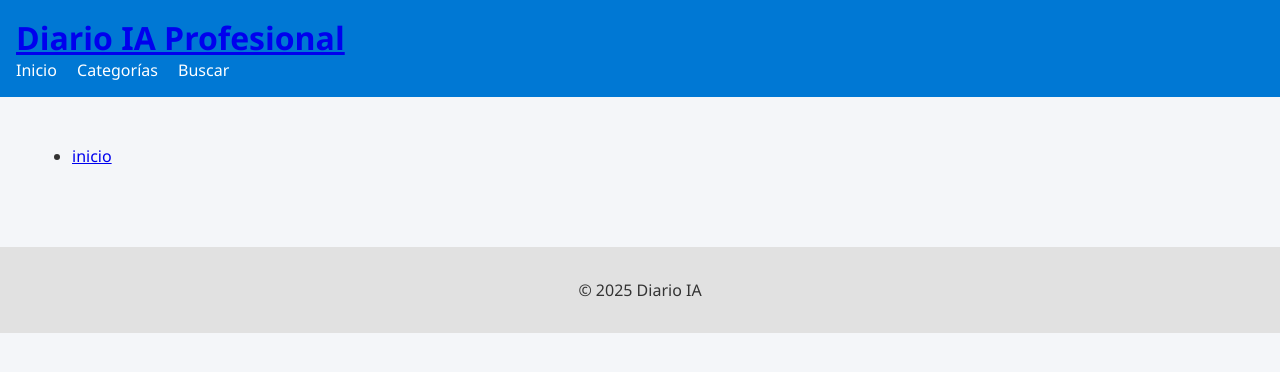
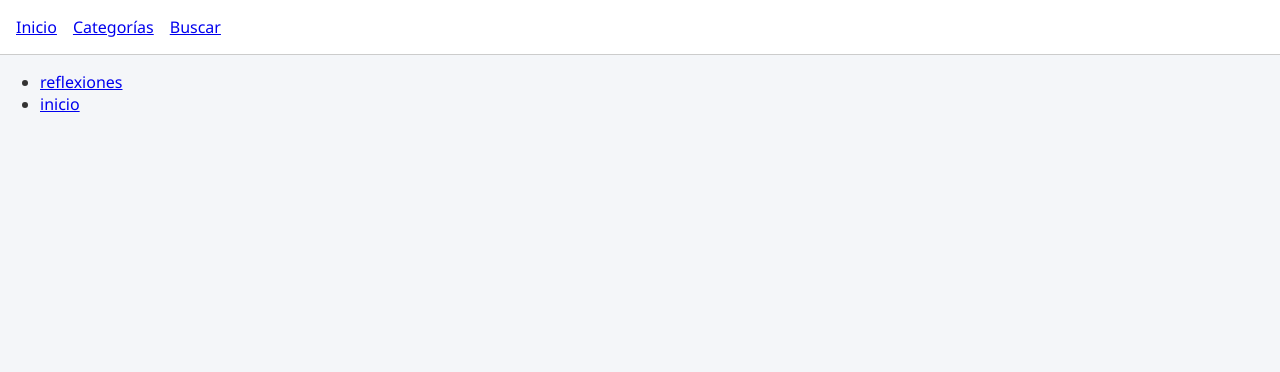
Before and after one commit to dzafondynamizatic/mi-diario-ia, a Jekyll site: the page built from categorias.html, in a window 1280 px wide. Shown: the top 372 px of the page. Built offline with Jekyll 4.4.1, drawn with Linux system fonts in a browser that asks for light colours.

Commit message:
Otros cambios

```diff
--- a/_config.yml
+++ b/_config.yml
@@ -1,12 +1,10 @@
-title: Diario IA Profesional
-description: Un blog profesional con IA y diseño Copilot
+title: Diario IA
+description: Un blog profesional con IA y Jekyll
 baseurl: ""
 url: "https://tuusuario.github.io/diario-ia"
 theme: minima
 plugins:
-  - jekyll-feed
+  - jekyll-paginate
   - jekyll-seo-tag
-  - jekyll-paginate
-  - jekyll-sitemap
 paginate: 5
 paginate_path: "/page:num/"
--- a/_layouts/default.html
+++ b/_layouts/default.html
@@ -2,25 +2,17 @@
 <html lang="es">
 <head>
   <meta charset="UTF-8">
-  <title>{{ page.title }} | {{ site.title }}</title>
-  <meta name="viewport" content="width=device-width, initial-scale=1">
-  <link rel="stylesheet" href="{{ '/assets/css/style.css' | relative_url }}">
-  {% seo %}
+  <title>{{ page.title }}</title>
+  <link rel="stylesheet" href="/assets/css/style.css">
 </head>
 <body>
-  <header>
-    <h1><a href="{{ '/' | relative_url }}">{{ site.title }}</a></h1>
-    <nav>
-      <a href="{{ '/' | relative_url }}">Inicio</a>
-      <a href="{{ '/categorias' | relative_url }}">Categorías</a>
-      <a href="{{ '/buscador' | relative_url }}">Buscar</a>
-    </nav>
-  </header>
-  <main>
+  <nav class="navbar">
+    <a href="/">Inicio</a>
+    <a href="/categorias">Categorías</a>
+    <a href="/buscar">Buscar</a>
+  </nav>
+  <main class="content">
     {{ content }}
   </main>
-  <footer>
-    <p>&copy; {{ site.time | date: '%Y' }} Diario IA</p>
-  </footer>
 </body>
 </html>
--- a/assets/css/style.css
+++ b/assets/css/style.css
@@ -1,4 +1,3 @@
-
 body {
   font-family: 'Segoe UI', sans-serif;
   background-color: #f4f6f9;
@@ -6,32 +5,48 @@ body {
   margin: 0;
   padding: 0;
 }
-header {
+.hero {
+  position: relative;
+  text-align: center;
+  color: white;
+}
+.hero-image {
+  width: 100%;
+  height: 300px;
+  object-fit: cover;
+  filter: brightness(0.6);
+}
+.hero-text {
+  position: absolute;
+  top: 30%;
+  left: 50%;
+  transform: translate(-50%, -30%);
+}
+.hero-text h1 {
+  font-size: 3em;
+  color: #ffffff;
+}
+.hero-text p {
+  font-size: 1.2em;
+  color: #e0f7fa;
+}
+.btn {
   background-color: #0078d4;
   color: white;
-  padding: 1rem;
+  padding: 10px 20px;
+  text-decoration: none;
+  border-radius: 5px;
 }
-header h1 {
-  margin: 0;
+.post-card {
+  background: white;
+  margin: 1em 0;
+  padding: 1em;
+  border-left: 5px solid #00b294;
 }
-nav a {
-  color: white;
-  margin-right: 1rem;
-  text-decoration: none;
+.navbar {
+  background-color: #ffffff;
+  padding: 1em;
+  display: flex;
+  gap: 1em;
+  border-bottom: 1px solid #ccc;
 }
-main {
-  padding: 2rem;
-}
-.post-list li {
-  background: white;
-  border-left: 5px solid #00b294;
-  margin-bottom: 1rem;
-  padding: 1rem;
-  list-style: none;
-}
-footer {
-  background-color: #e1e1e1;
-  text-align: center;
-  padding: 1rem;
-  margin-top: 2rem;
-}
```
Also changed, not shown: _posts/2024-04-01-ejemplo.md (added, +8 -0 lines), index.html (+25 -10 lines), .github/workflows/generar_entrada.yml, assets/img/portada.jpg (added).
